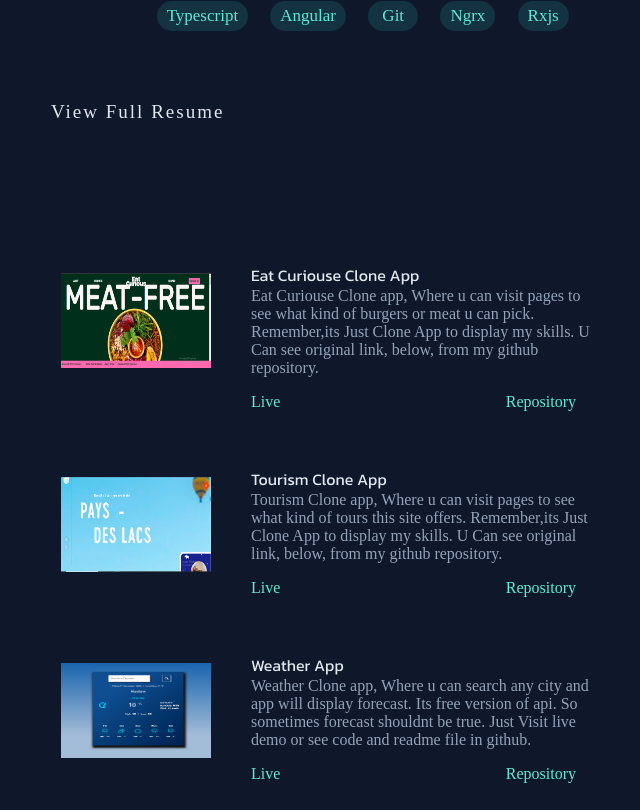
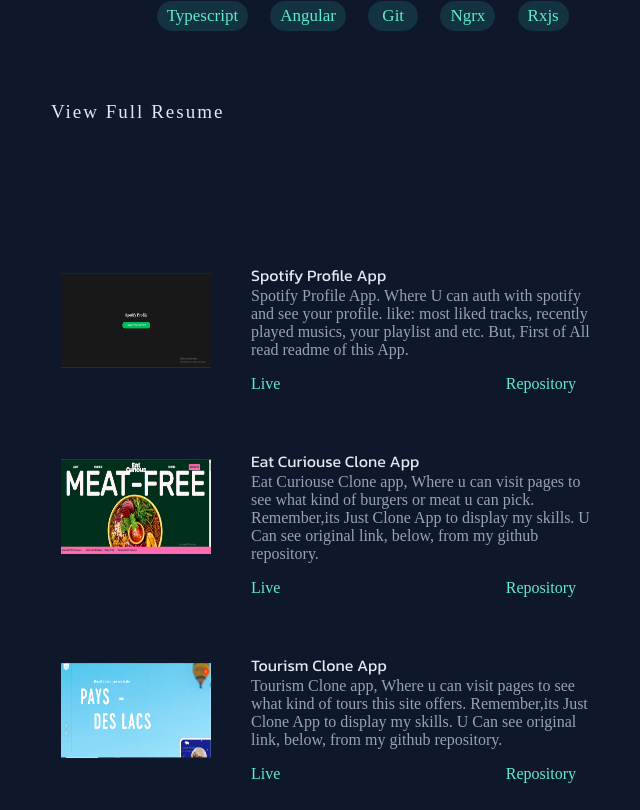
Before and after one commit to kila21/portfolio, a React (Vite) app: page / in a window 1280 px wide. Shown: the part 1435-2245 px from the top of the page, without its empty margins (639-1279 px from the left). Built offline with nearby package versions, Linux system fonts and the light colour scheme; a web font is replaced by a local one.

Commit message:
add spotify profile app in projects

```diff
--- a/src/components/Projects/Projects.tsx
+++ b/src/components/Projects/Projects.tsx
@@ -4,11 +4,20 @@
 import weather from "../../images/weather.png";
 import lepay from "../../images/lepay.png";
 import eat from "../../images/eat.png";
+import spotify from "../../images/spotify.png";
 
 export const Projects = () => {
   return (
     <ProjectsStyled id="projects">
       <ProjectTitle>Projects</ProjectTitle>
+
+      <ProjectsItem
+        img={spotify}
+        text="Spotify Profile App. Where U can auth with spotify and see your profile. like: most liked tracks, recently played musics, your playlist and etc. But, First of All read readme of this App."
+        title="Spotify Profile App"
+        liveLink="https://spotify-app-kila21.vercel.app/"
+        repoLink="https://github.com/kila21/Spotify-App"
+      />
 
       <ProjectsItem
         img={eat}
```
Also changed, not shown: src/images/spotify.png (added).
